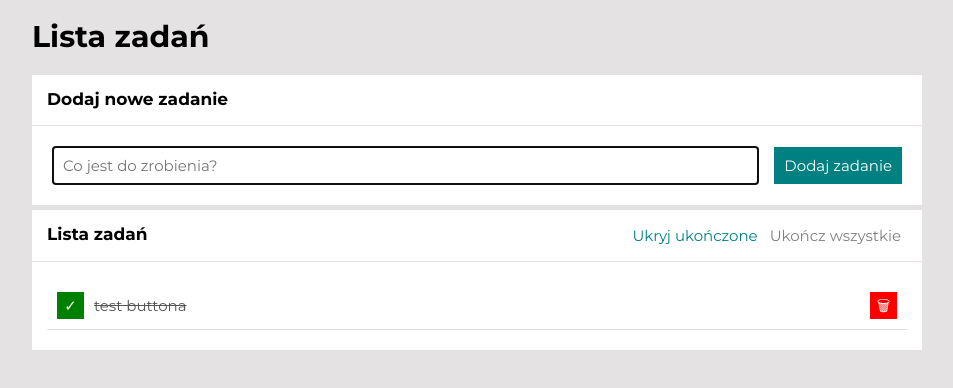
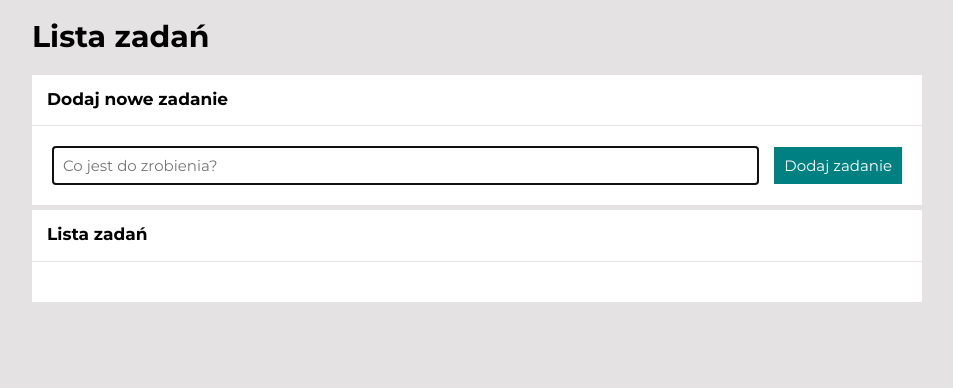
Before and after one commit to WojciechBylica/todo-list-react, a React (Create React App) app: page / in a window 1280 px wide. Shown: the top 388 px of the page, without its empty margins (163-1116 px from the left). Built offline with nearby package versions, Linux system fonts and the light colour scheme.

Commit message:
tasks => empty array

```diff
--- a/src/features/tasks/tasksSlice.js
+++ b/src/features/tasks/tasksSlice.js
@@ -3,13 +3,7 @@ import { createSlice, nanoid } from "@reduxjs/toolkit";
 const tasksSlice = createSlice({
     name: 'tasks',
     initialState: {
-        tasks: [
-            {
-                content: "test buttona",
-                done: true,
-                id: nanoid(),
-            },
-        ],
+        tasks: [],
         hideDone: false,
     },
     reducers: {
```
